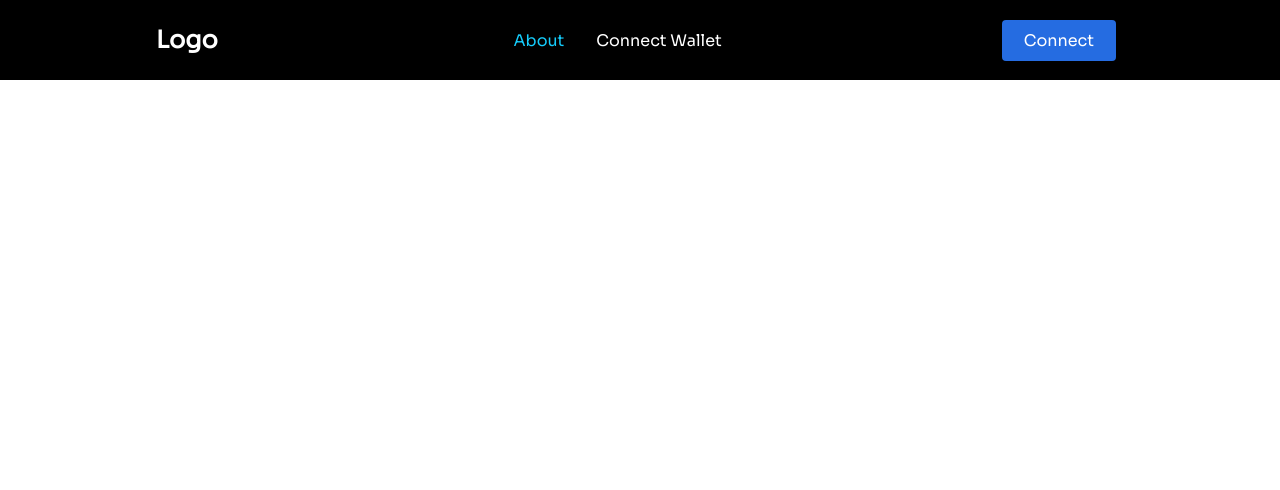
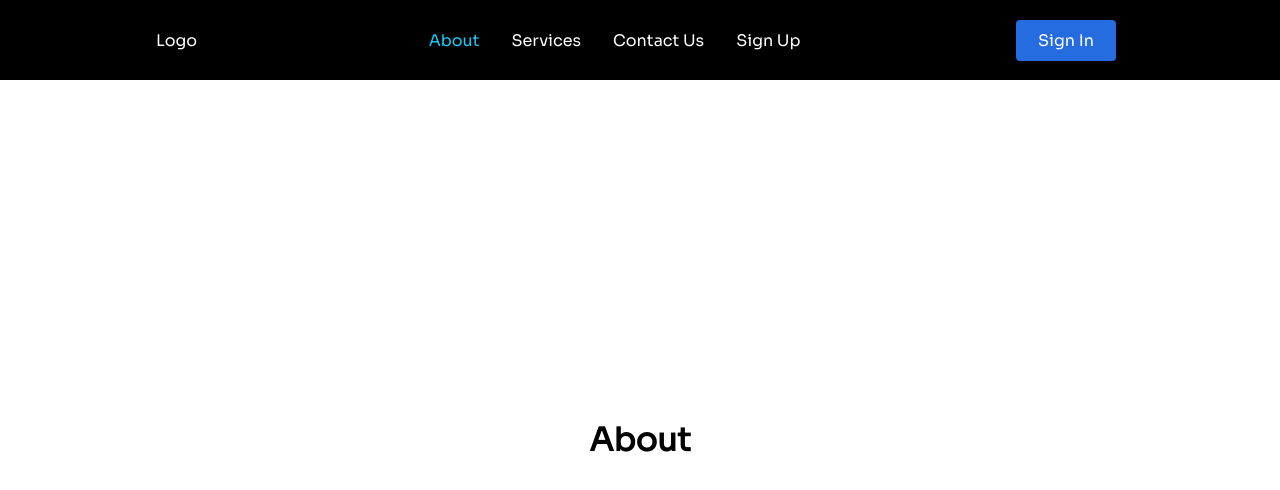
Before and after one commit to alex-straw/zk-broadcasting-app-frontend, a React (Create React App) app: page /about in a window 1280 px wide. Shown: the top 490 px of the page. Built offline with nearby package versions, Linux system fonts and the light colour scheme.

Commit message:
fixed erorrs from tutorial to suit newer version of React

```diff
--- a/src/App.js
+++ b/src/App.js
@@ -1,12 +1,24 @@
-import React from "react";
+import React from 'react';
 import './App.css';
-import Navbar from "./components/Navbar/index.js";
-import { BrowserRouter as Router } from 'react-router-dom'
+import Navbar from './components/Navbar';
+import { BrowserRouter as Router, Routes, Route } from 'react-router-dom';
+import Home from './pages';
+import About from './pages/about';
+import Services from './pages/services';
+import Contact from './pages/contact';
+import SignUp from './pages/signup';
 
 function App() {
   return (
     <Router>
-      <Navbar/>
+      <Navbar />
+      <Routes>
+        <Route path='/' exact element={<Home/>} />
+        <Route path='/about' element={<About/>} />
+        <Route path='/services' element={<Services/>} />
+        <Route path='/contact-us' element={<Contact/>} />
+        <Route path='/sign-up' element={<SignUp/>} />
+      </Routes>
     </Router>
   );
 }
--- a/src/components/Navbar/index.js
+++ b/src/components/Navbar/index.js
@@ -1,28 +1,44 @@
 import React from 'react';
-import {Nav, NavLink, Bars, NavMenu, NavBtn, NavBtnLink} from "./NavbarElements";
+import {
+  Nav,
+  NavLink,
+  Bars,
+  NavMenu,
+  NavBtn,
+  NavBtnLink
+} from './NavbarElements';
 
-export const Navbar = () => {
+const Navbar = () => {
   return (
     <>
       <Nav>
-      <NavLink to="/">
-        <h1> Logo </h1>
+        <NavLink to='/'>
+          Logo
+          {/* <img src={require('../../images/logo.svg')} alt='logo' /> */}
         </NavLink>
         <Bars />
         <NavMenu>
-        <NavLink to="/about" activeStyle>
+          <NavLink to='/about'>
             About
           </NavLink>
-        <NavLink to="/connect-wallet" activeStyle>
-          Connect Wallet
+          <NavLink to='/services'>
+            Services
           </NavLink>
+          <NavLink to='/contact-us'>
+            Contact Us
+          </NavLink>
+          <NavLink to='/sign-up'>
+            Sign Up
+          </NavLink>
+          {/* Second Nav */}
+          {/* <NavBtnLink to='/sign-in'>Sign In</NavBtnLink> */}
         </NavMenu>
         <NavBtn>
-        <NavBtnLink to="/connect">Connect</NavBtnLink>
+          <NavBtnLink to='/signin'>Sign In</NavBtnLink>
         </NavBtn>
       </Nav>
     </>
-  )
-}
+  );
+};
 
-export default Navbar
+export default Navbar;
--- /dev/null
+++ b/src/pages/about.js
@@ -0,0 +1,18 @@
+import React from 'react';
+
+const About = () => {
+  return (
+    <div
+      style={{
+        display: 'flex',
+        justifyContent: 'center',
+        alignItems: 'center',
+        height: '90vh'
+      }}
+    >
+      <h1>About</h1>
+    </div>
+  );
+};
+
+export default About;
--- /dev/null
+++ b/src/pages/contact.js
@@ -0,0 +1,18 @@
+import React from 'react';
+
+const Contact = () => {
+  return (
+    <div
+      style={{
+        display: 'flex',
+        justifyContent: 'center',
+        alignItems: 'center',
+        height: '90vh'
+      }}
+    >
+      <h1>Contact Us</h1>
+    </div>
+  );
+};
+
+export default Contact;
--- /dev/null
+++ b/src/pages/index.js
@@ -0,0 +1,18 @@
+import React from 'react';
+
+const Home = () => {
+  return (
+    <div
+      style={{
+        display: 'flex',
+        justifyContent: 'center',
+        alignItems: 'center',
+        height: '90vh'
+      }}
+    >
+      <h1>Home</h1>
+    </div>
+  );
+};
+
+export default Home;
--- /dev/null
+++ b/src/pages/services.js
@@ -0,0 +1,18 @@
+import React from 'react';
+
+const Services = () => {
+  return (
+    <div
+      style={{
+        display: 'flex',
+        justifyContent: 'center',
+        alignItems: 'center',
+        height: '90vh'
+      }}
+    >
+      <h1>Services</h1>
+    </div>
+  );
+};
+
+export default Services;
--- /dev/null
+++ b/src/pages/signup.js
@@ -0,0 +1,18 @@
+import React from 'react';
+
+const SignUp = () => {
+  return (
+    <div
+      style={{
+        display: 'flex',
+        justifyContent: 'center',
+        alignItems: 'center',
+        height: '90vh'
+      }}
+    >
+      <h1>Sign Up</h1>
+    </div>
+  );
+};
+
+export default SignUp;
```
Also changed, not shown: src/components/LandingPage.js (deleted, +0 -12 lines), src/components/Navbar/NavbarElements.js (+0 -10 lines). Lines whose indentation alone changed are shown as unchanged.
